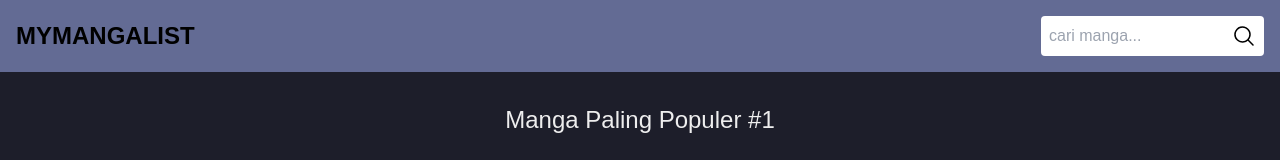
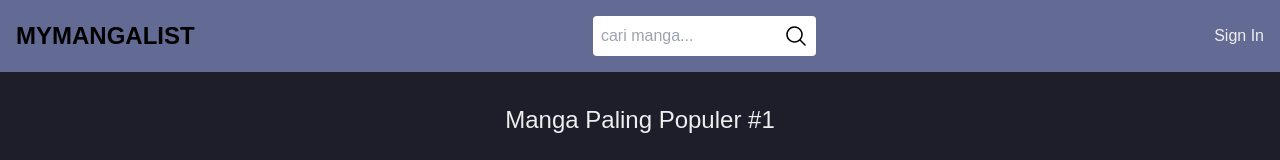
Before and after one commit to aditpgnSkom/SMT4-Cuy, a Next.js app: page /populer in a window 1280 px wide. Shown: the top 160 px of the page. Built offline with nearby package versions, Linux system fonts and the light colour scheme; no server answers; a web font is replaced by a local one.

Commit message:
feat - sign

```diff
--- a/src/app/api/auth/[...nextauth]/route.js
+++ b/src/app/api/auth/[...nextauth]/route.js
@@ -1,7 +1,7 @@
 import NextAuth from "next-auth/next";
 import githubAuth from "next-auth/providers/github";
 
-const authOption = {
+export const authOption = {
   providers: [
     githubAuth({
       clientId: process.env.GITHUB_ID,
--- /dev/null
+++ b/src/components/Navbar/UserActionBtn.jsx
@@ -0,0 +1,18 @@
+import Link from "next/link";
+import { authUserSession } from "@/libs/auth-libs";
+
+const UserActionBtn = async () => {
+  const user = await authUserSession();
+  const actionLabel = user ? "Sign Out" : "Sign In";
+  const actionURL = user ? "/api/auth/signout" : "/api/auth/signin";
+
+  return (
+    <>
+      <Link href={actionURL} className="text-color-primary">
+        {actionLabel}
+      </Link>
+    </>
+  );
+};
+
+export default UserActionBtn;
--- a/src/components/Navbar/index.jsx
+++ b/src/components/Navbar/index.jsx
@@ -1,5 +1,6 @@
 import Link from "next/link";
 import InputSearch from "./InputSearch";
+import UserActionBtn from "./UserActionBtn";
 
 export default function index() {
   return (
@@ -10,6 +11,7 @@ export default function index() {
             MYMANGALIST
           </Link>
           <InputSearch />
+          <UserActionBtn />
         </div>
       </header>
     </>
--- /dev/null
+++ b/src/libs/auth-libs.js
@@ -0,0 +1,7 @@
+import { getServerSession } from "next-auth";
+import { authOption } from "@/app/api/auth/[...nextauth]/route";
+
+export const authUserSession = async () => {
+  const session = await getServerSession(authOption);
+  return session?.user;
+};
```
Also changed, not shown: src/app/users/dashboard/page.jsx (added).
